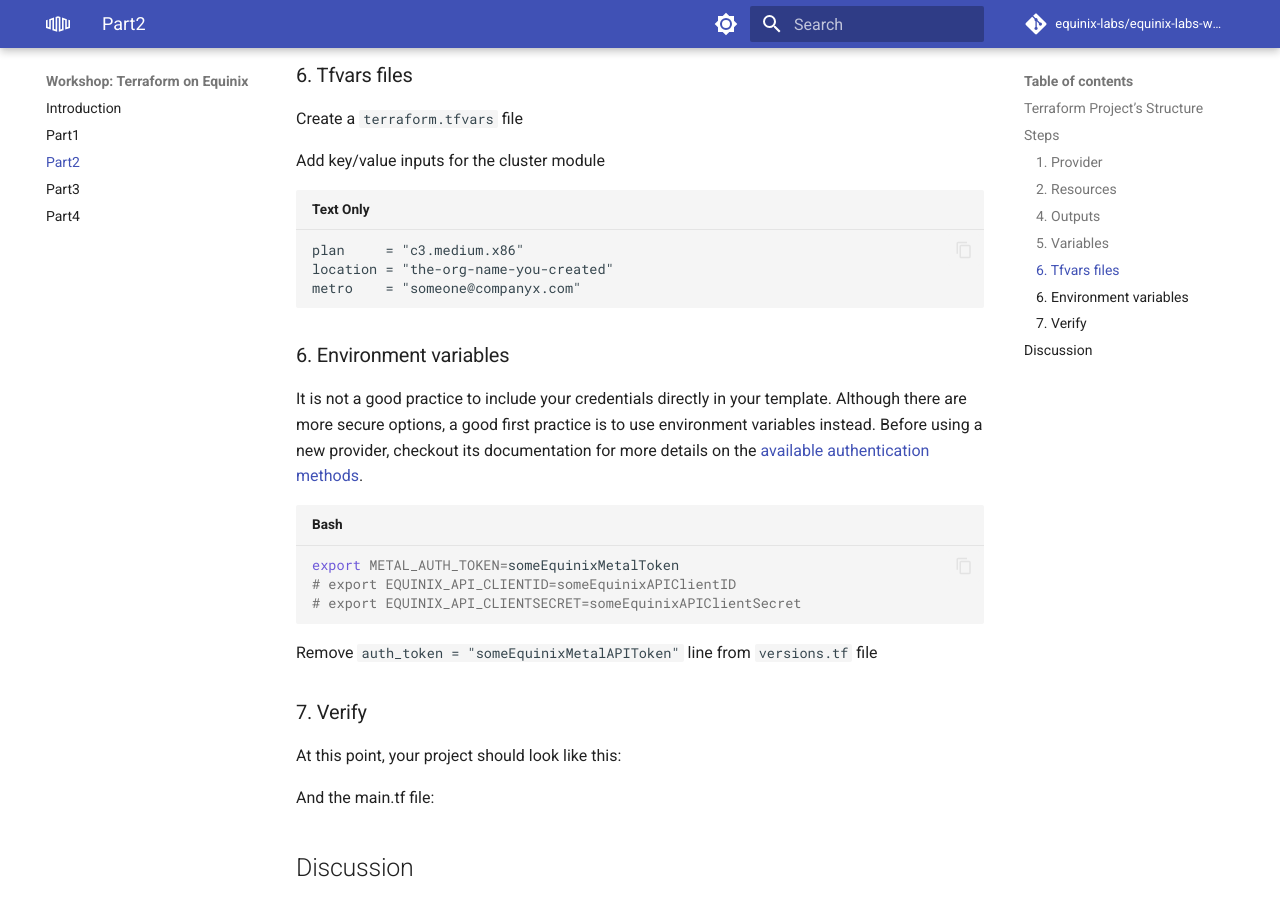
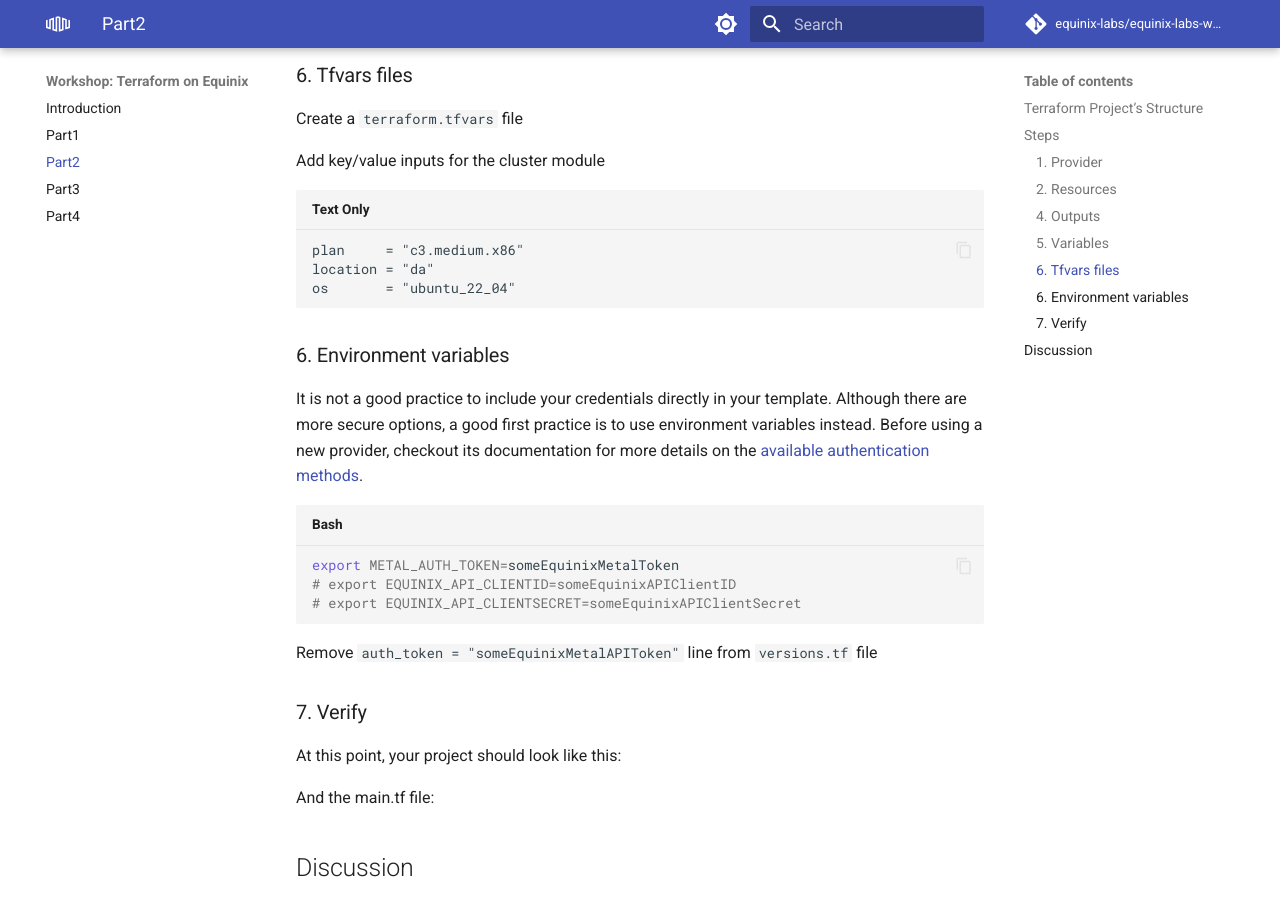
Before and after one commit to equinix-labs/terraform-on-equinix-workshop, an MkDocs documentation site: the page built from docs/part2.md, in a window 1280 px wide and 900 px high, scrolled down 4052 px. Built offline with MkDocs 1.6.1 and Material for MkDocs 9.7.7, drawn with Linux system fonts in a browser that asks for light colours; comment, search, counter and statistics services are not loaded.

Commit message:
fix tfvars
Signed-off-by: ocobleseqx <oscar.cobles@eu.equinix.com>

````diff
--- a/docs/part2.md
+++ b/docs/part2.md
@@ -176,8 +176,8 @@ Add key/value inputs for the cluster module
 
 ```
 plan     = "c3.medium.x86"
-location = "the-org-name-you-created"
-metro    = "someone@companyx.com"
+location = "da"
+os       = "ubuntu_22_04"
 ```
 
 ### 6. Environment variables
````
